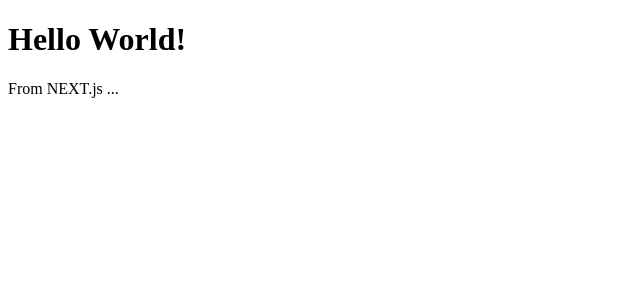
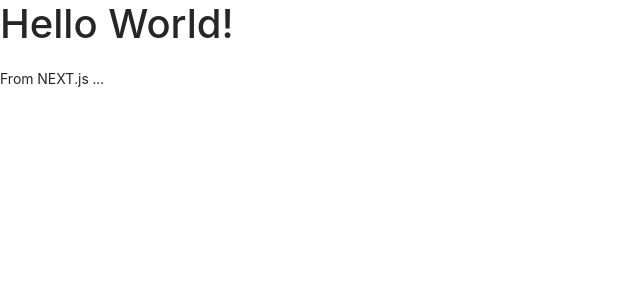
Before and after one commit to gurnitha/next-edumart, a Next.js app in the folder client/: page / in a window 1280 px wide. Shown: the top 300 px of the page, without its empty margins (0-640 px from the left). Built offline with nearby package versions, Linux system fonts and the light colour scheme.

Commit message:
1.9 Membuat file _app.js untuk inisialisasi halaman web

```diff
--- /dev/null
+++ b/client/pages/_app.js
@@ -0,0 +1,10 @@
+// client/pages/_app.js
+
+import "bootstrap/dist/css/bootstrap.min.css";
+import "antd/dist/antd.css";
+
+function MyApp({ Component, pageProps }) {
+    return<Component {...pageProps} />
+}
+
+export default MyApp;
```
Also changed, not shown: 1 other file (tests, documents, lock files or other folders).
